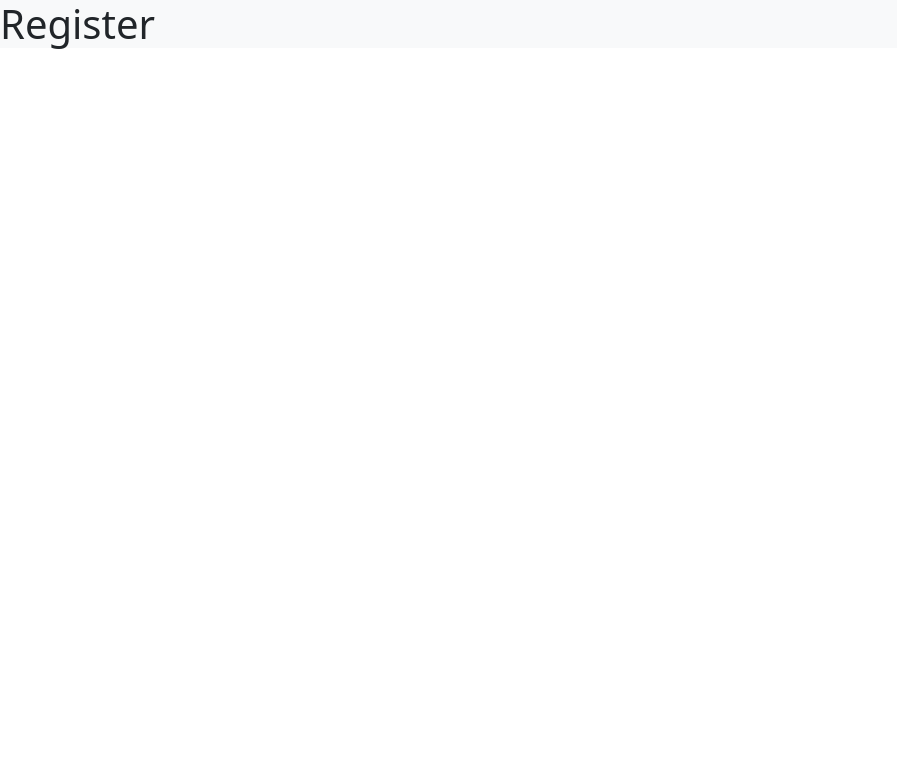
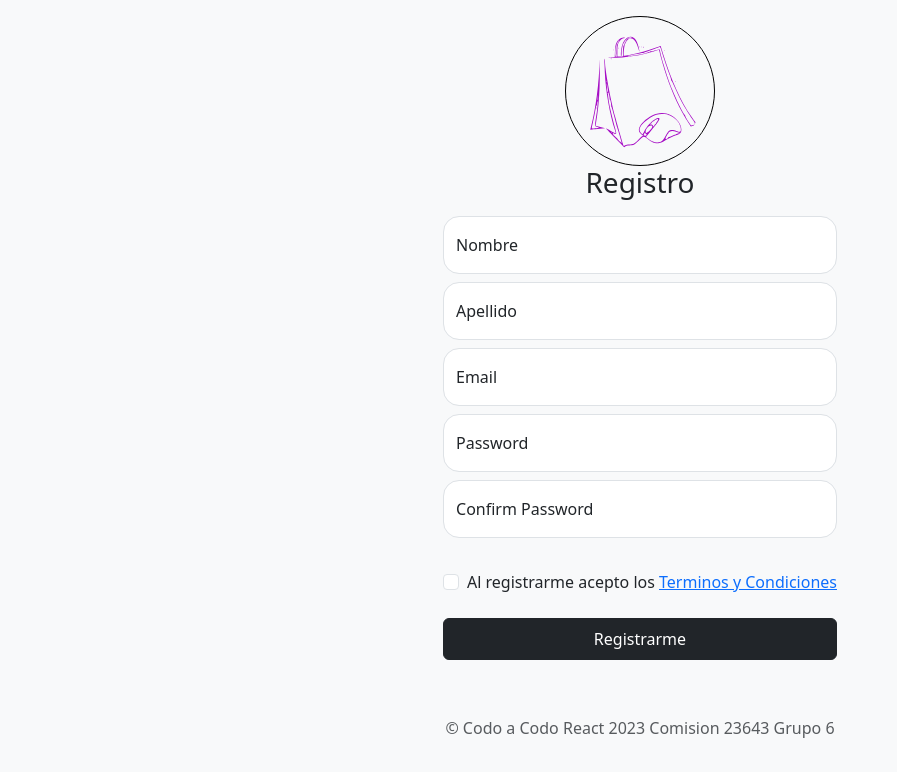
Before and after one commit to sanfosx/ShoppyApp, a React (Vite) app: page /register in a window 1280 px wide. Shown: the top 776 px of the page, without its empty margins (0-897 px from the left). Built offline with nearby package versions, Linux system fonts and the light colour scheme.

Commit message:
[FEAT]- primera version de login, register y forgotpassword

```diff
--- a/src/App.jsx
+++ b/src/App.jsx
@@ -4,19 +4,23 @@ import './index.css'
 import LandingPage from './pages/LandingPage'
 import Category from './components/Categories/Category'
 import Product from './components/Products/Product'
-import Login from './components/Auth/Login'
-import Register from './components/Auth/Register'
+import CataloguePage from './pages/CataloguePage'
+import LoginPage from './pages/LoginPage'
+import RegisterPage from './pages/RegisterPage'
+import ForgotPasswordPage from './pages/ForgotPasswordPage'
 
 function App() {
 
   return (
     <Routes>
        <Route path="/" element={<LandingPage />}></Route>
-       <Route path="/login" element={<Login />}></Route>
-       <Route path="/register" element={<Register />}></Route>
+       <Route path="/login" element={<LoginPage />}></Route>
+       <Route path="/register" element={<RegisterPage />}></Route>
+       <Route path="/forgotpassword" element={<ForgotPasswordPage />}></Route>
       <Route element={<LayoutPage />} >
         <Route path="/categorias" element={<Category />}></Route>
         <Route path="/Products" element={<Product />}></Route>
+        <Route path="/catalogo" element={<CataloguePage />}></Route>
       </Route>
     </Routes>
   )
--- /dev/null
+++ b/src/pages/CataloguePage.jsx
@@ -0,0 +1,10 @@
+
+const CataloguePage = () => {
+  return (
+   <>
+   <h1>catalogo</h1>
+   </>
+  )
+}
+
+export default CataloguePage
--- /dev/null
+++ b/src/pages/ForgotPasswordPage.jsx
@@ -0,0 +1,30 @@
+
+import logoShoppyApp from '../assets/logoShoppyApp.svg'
+import { Link } from 'react-router-dom'
+
+const ForgotPasswordPage = () => {
+    return (
+        <div className="" >
+
+            <form className="px-4 py-5 text-center">
+                <Link to="/"> <img className="d-block mx-auto content-logo" src={logoShoppyApp} alt="" /></Link>
+                <h1 className="h3 mb-3 fw-normal">Restablecer cuenta </h1>
+                <div className="d-grid gap-3  justify-content-sm-center">
+                    <div className="form-floating ">
+                        <input type="email" className="form-control rounded-4" id="floatingInput" placeholder="name@example.com" />
+                        <label htmlFor="floatingInput">Email</label>
+                    </div>
+                    <p className=""> *** Te enviaremos nuevas credenciales para que puedas acceder, recuerda <br/>verificar
+                    tu correo no deseado si no lo recibes en la bandeja de entrada 😜 </p>
+
+                    <Link className="btn btn-dark w-100 py-2" type="submit" to="/login">Enviar Credenciales</Link>
+
+
+                    <p className="mt-5 mb-3 text-body-secondary">&copy; Codo a Codo React 2023 Comision 23643 Grupo 6</p>
+                </div>
+            </form>
+        </div>
+    )
+}
+
+export default ForgotPasswordPage
--- a/src/pages/LandingPage.jsx
+++ b/src/pages/LandingPage.jsx
@@ -1,13 +1,13 @@
 import logoShoppyApp from '../assets/logoShoppyApp.svg'
 import Footer from '../components/Footer/Footer'
-import {Link} from 'react-router-dom'
+import { Link } from 'react-router-dom'
 
 
 const LandingPage = () => {
   return (
     <div className="container-fluid overflow-y-auto content-landing">
       <div className="px-4 py-5 my-5 text-center">
-        <img className="d-block mx-auto mb-4  content-logo" src={logoShoppyApp} alt=""  />
+        <img className="d-block mx-auto mb-4  content-logo" src={logoShoppyApp} alt="" />
         <h1 className="display-5 fw-bold text-body-emphasis">ShoppyApp</h1>
         <div className="col-lg-6 mx-auto">
           <p className="lead mb-4">Hola de nuevo! Descubre miles de productos y servicios al alcance de tu PC, Tablet o Celular. Guarda tus favoritos, realiza un regalo o programa una entrega, eso y mucho mas a un click de distancia... 🎇</p>
@@ -18,7 +18,7 @@ const LandingPage = () => {
           </div>
         </div>
       </div>
-<Footer/>
+      <Footer />
     </div>
   )
 }
--- /dev/null
+++ b/src/pages/LoginPage.jsx
@@ -0,0 +1,35 @@
+import logoShoppyApp from '../assets/logoShoppyApp.svg'
+import {Link} from 'react-router-dom'
+
+const LoginPage = () => {
+    return (
+        <div className=" ">
+
+            <form className="px-4 py-5 text-center">
+                <Link to="/"> <img className="d-block mx-auto content-logo" src={logoShoppyApp} alt="" /></Link>
+                <h1 className="h3 mb-3 fw-normal">Iniciar sesion</h1>
+                <div className="d-grid gap-3  justify-content-sm-center">
+                    <div className="form-floating ">
+                        <input type="email" className="form-control rounded-4" id="floatingInput" placeholder="name@example.com" />
+                        <label htmlFor="floatingInput">Email</label>
+                    </div>
+                    <div className="form-floating">
+                        <input type="password" className="form-control rounded-4" id="floatingPassword" placeholder="Password" />
+                        <label htmlFor="floatingPassword">Password</label>
+                    </div>
+                    <Link className="text-end" to="/forgotpassword">Olvidaste tu datos?</Link>
+                    <Link className="btn btn-dark w-100 py-2" type="submit" to="/catalogo">Validar</Link>
+                    <p>No tienes una cuenta? Registrate <Link to="/register">aqui</Link></p>
+
+                    <p className="mt-5 mb-3 text-body-secondary">&copy; Codo a Codo React 2023 Comision 23643 Grupo 6</p>
+                </div>
+            </form>
+        </div>
+    )
+}
+
+export default LoginPage
+/*<div className="">
+
+
+</div>*/
--- /dev/null
+++ b/src/pages/RegisterPage.jsx
@@ -0,0 +1,49 @@
+import { Link } from 'react-router-dom'
+import logoShoppyApp from '../assets/logoShoppyApp.svg'
+
+const RegisterPage = () => {
+    return (
+        <div className=" ">
+
+            <form className="px-4 py-3 text-center">
+                <Link to="/"> <img className="d-block mx-auto content-logo" src={logoShoppyApp} alt="" /></Link>
+                <h1 className="h3 mb-3 fw-normal">Registro</h1>
+                <div className="d-grid gap-2  justify-content-sm-center">
+                    <div className="form-floating ">
+                        <input type="text" className="form-control rounded-4" id="floatingInput" placeholder="name@example.com" />
+                        <label htmlFor="floatingInput">Nombre</label>
+                    </div>
+
+                    <div className="form-floating ">
+                        <input type="text" className="form-control rounded-4" id="floatingInput" placeholder="name@example.com" />
+                        <label htmlFor="floatingInput">Apellido</label>
+                    </div>
+                    <div className="form-floating ">
+                        <input type="email" className="form-control rounded-4" id="floatingInput" placeholder="name@example.com" />
+                        <label htmlFor="floatingInput">Email</label>
+                    </div>
+                    <div className="form-floating">
+                        <input type="password" className="form-control rounded-4" id="floatingPassword" placeholder="Password" />
+                        <label htmlFor="floatingPassword">Password</label>
+                    </div>
+                    <div className="form-floating">
+                        <input type="password" className="form-control rounded-4" id="floatingPassword" placeholder="Password" />
+                        <label htmlFor="floatingPassword">Confirm Password</label>
+                    </div>
+
+                    <div className="form-check text-start mt-4 mb-3">
+                        <input className="form-check-input" type="checkbox" value="remember-me" id="flexCheckDefault"/>
+                            <label className="form-check-label" htmlFor="flexCheckDefault">
+                               Al registrarme acepto los <Link>Terminos y Condiciones</Link>
+                            </label>
+                    </div>
+                    <Link className="btn btn-dark w-100 py-2" type="submit" to="/login">Registrarme</Link>
+
+                    <p className="mt-5 mb-3 text-body-secondary">&copy; Codo a Codo React 2023 Comision 23643 Grupo 6</p>
+                </div>
+            </form>
+        </div>
+    )
+}
+
+export default RegisterPage
```
